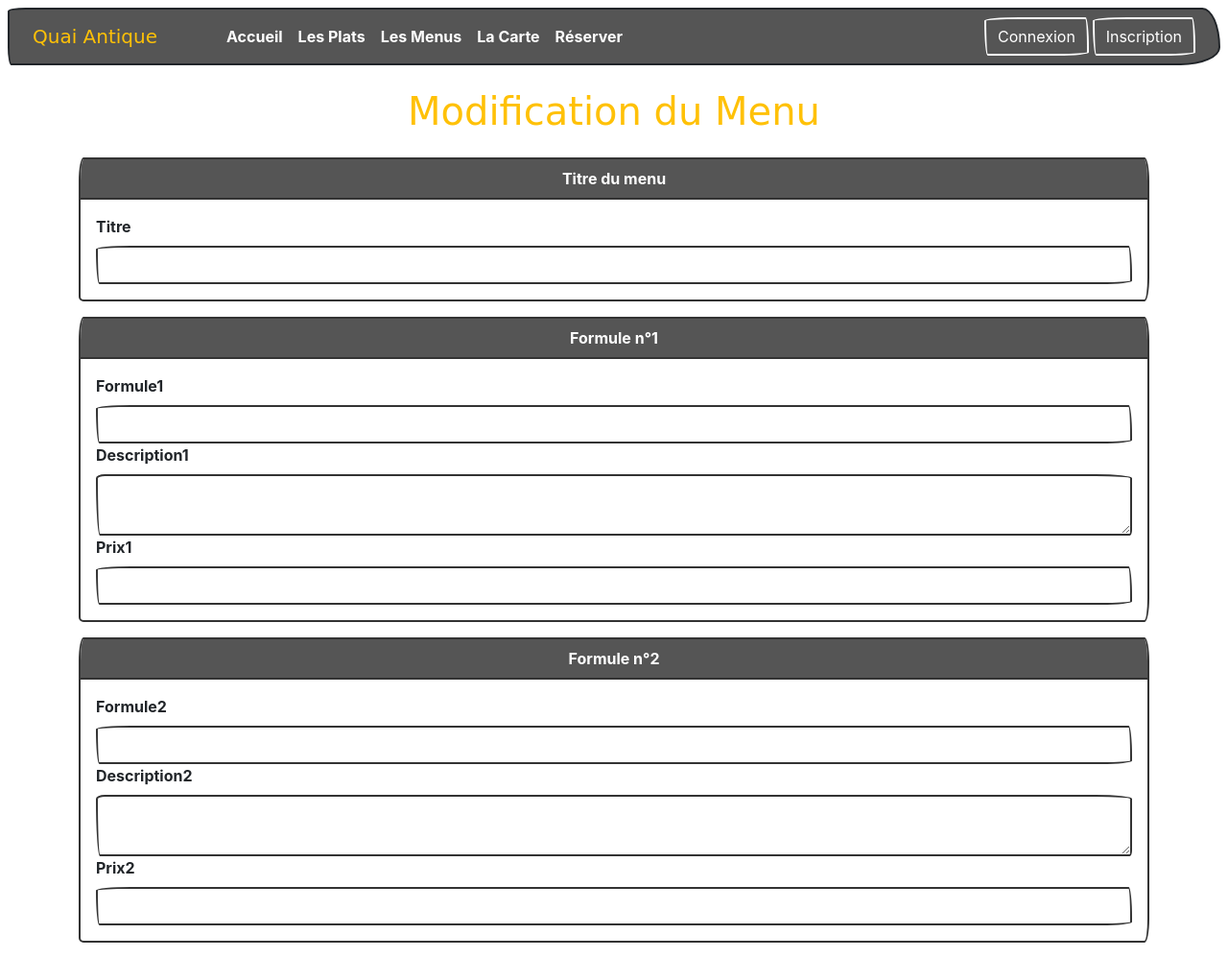
After one commit to guillaume13880/symfony1, a Symfony app: template templates/pages/menus/edit.html.twig in a window 1280 px wide. The commit adds this page. Shown: the whole page at 96% size. Run offline with Twig, Linux system fonts and the light colour scheme; the template is opened without the code that fills it, so the values that code supplies are empty; form fields are guessed from the names that the template uses; some libraries are stand-ins or nearby versions; some web fonts are replaced.

Commit message:
update du menu realiser

```diff
--- a/src/Controller/PlatsController.php
+++ b/src/Controller/PlatsController.php
@@ -98,7 +98,7 @@ class PlatsController extends AbstractController
 
             $this->addFlash(
                 'success',
-                'Votre plats a été modifié avec succès !'
+                'Votre plat a été modifié avec succès !'
             );
 
             return $this->redirectToRoute('app_plats');
--- /dev/null
+++ b/templates/pages/menus/edit.html.twig
@@ -0,0 +1,86 @@
+{% extends 'base.html.twig' %}
+
+{% block title %}Quai Antique - Les Menus{% endblock %}
+
+{% block body %}
+    <div class="container">
+
+        <h1 class="mt-4 text-warning text-center">Modification du Menu</h1>
+
+        {{ form_start(form) }}
+
+            <div class="card border-primary mt-4 mb-3">
+                <div class="card-header text-white bg-dark  text-center">Titre du menu</div>
+                <div class="card-body">
+                    <div class="form-group">
+                        {{ form_label(form.titre) }}
+                        {{ form_widget(form.titre) }}
+                        <div class="form-error">
+                            {{ form_errors(form.titre) }}
+                        </div>
+                    </div>
+                </div>
+            </div>
+
+            <div class="card border-primary mb-3">
+                <div class="card-header text-white bg-dark text-center">Formule n°1</div>
+                <div class="card-body">
+                    <div class="form-group">
+                        {{ form_label(form.formule1) }}
+                        {{ form_widget(form.formule1) }}
+                        <div class="form-error">
+                            {{ form_errors(form.formule1) }}
+                        </div>
+                    </div>
+
+                    <div class="form-group">
+                        {{ form_label(form.description1) }}
+                        {{ form_widget(form.description1) }}
+                        <div class="form-error">
+                            {{ form_errors(form.description1) }}
+                        </div>
+                    </div>
+
+                    <div class="form-group">
+                        {{ form_label(form.prix1) }}
+                        {{ form_widget(form.prix1) }}
+                        <div class="form-error">
+                            {{ form_errors(form.prix1) }}
+                        </div>
+                    </div>
+                </div>
+            </div>
+
+            <div class="card border-primary mb-3">
+                <div class="card-header text-white bg-dark text-center">Formule n°2</div>
+                <div class="card-body">
+                    <div class="form-group">
+                        {{ form_label(form.formule2) }}
+                        {{ form_widget(form.formule2) }}
+                        <div class="form-error">
+                            {{ form_errors(form.formule2) }}
+                        </div>
+                    </div>
+
+                    <div class="form-group">
+                        {{ form_label(form.description2) }}
+                        {{ form_widget(form.description2) }}
+                        <div class="form-error">
+                            {{ form_errors(form.description2) }}
+                        </div>
+                    </div>
+
+                    <div class="form-group">
+                        {{ form_label(form.prix2) }}
+                        {{ form_widget(form.prix2) }}
+                        <div class="form-error">
+                            {{ form_errors(form.prix2) }}
+                        </div>
+                    </div>
+                </div>
+            </div>
+
+        {{ form_end(form) }}
+
+    </div>
+{% endblock %}
--- a/templates/pages/menus/index.html.twig
+++ b/templates/pages/menus/index.html.twig
@@ -50,10 +50,10 @@
                         <td>{{menu.description2}}</td>
                         <td>{{menu.prix2}}</td>
                         <td>
-                            Todo do
+                            <a href="{{ path('app_menus.edit', { id: menu.id }) }}" class="btn btn-info">Modifier</a>
                         </td>
                         <td>
-                            Todo do
+                            Todo
                         </td>
                     </tr>
                 {% endfor %}
```
Also changed, not shown: src/Controller/MenusController.php (+34 -0 lines).
